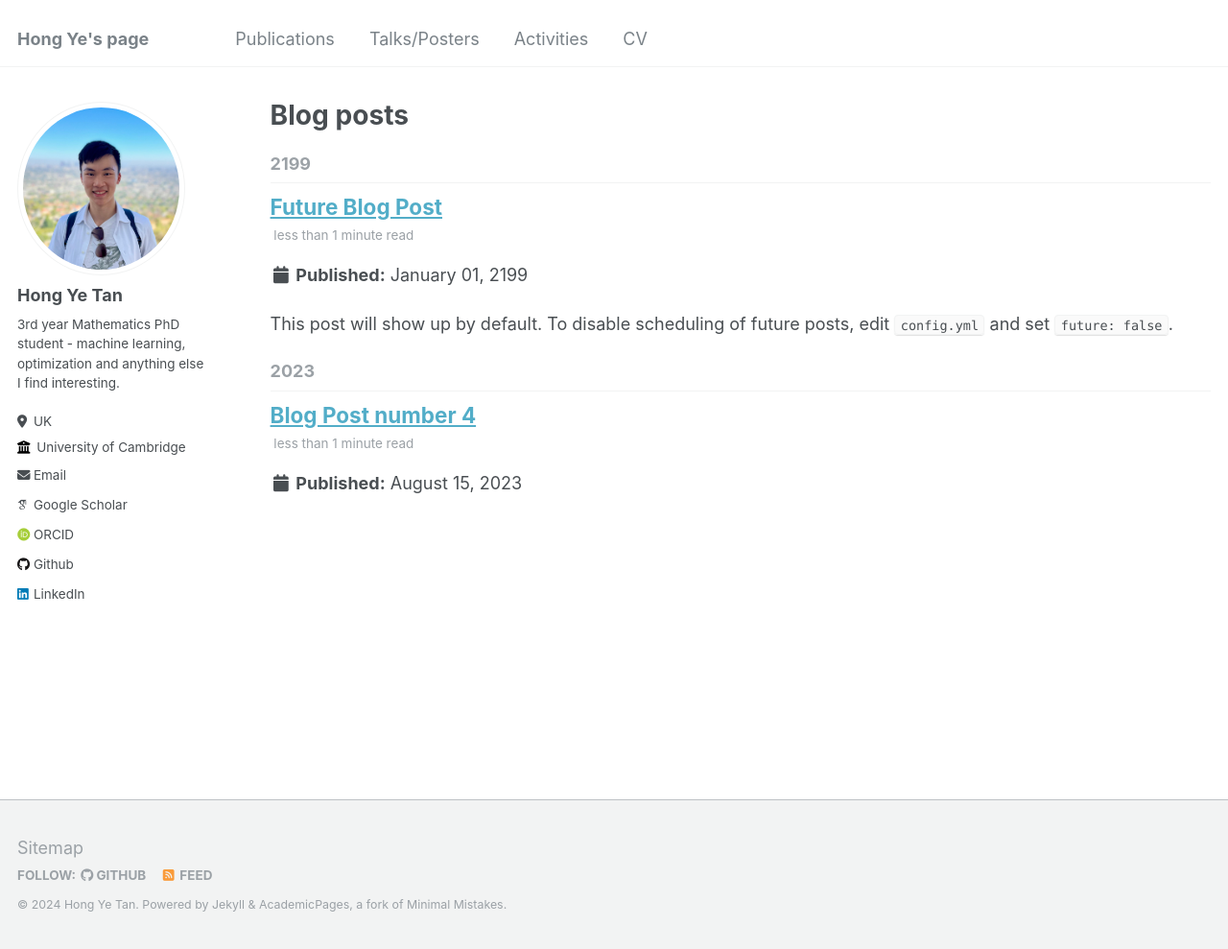
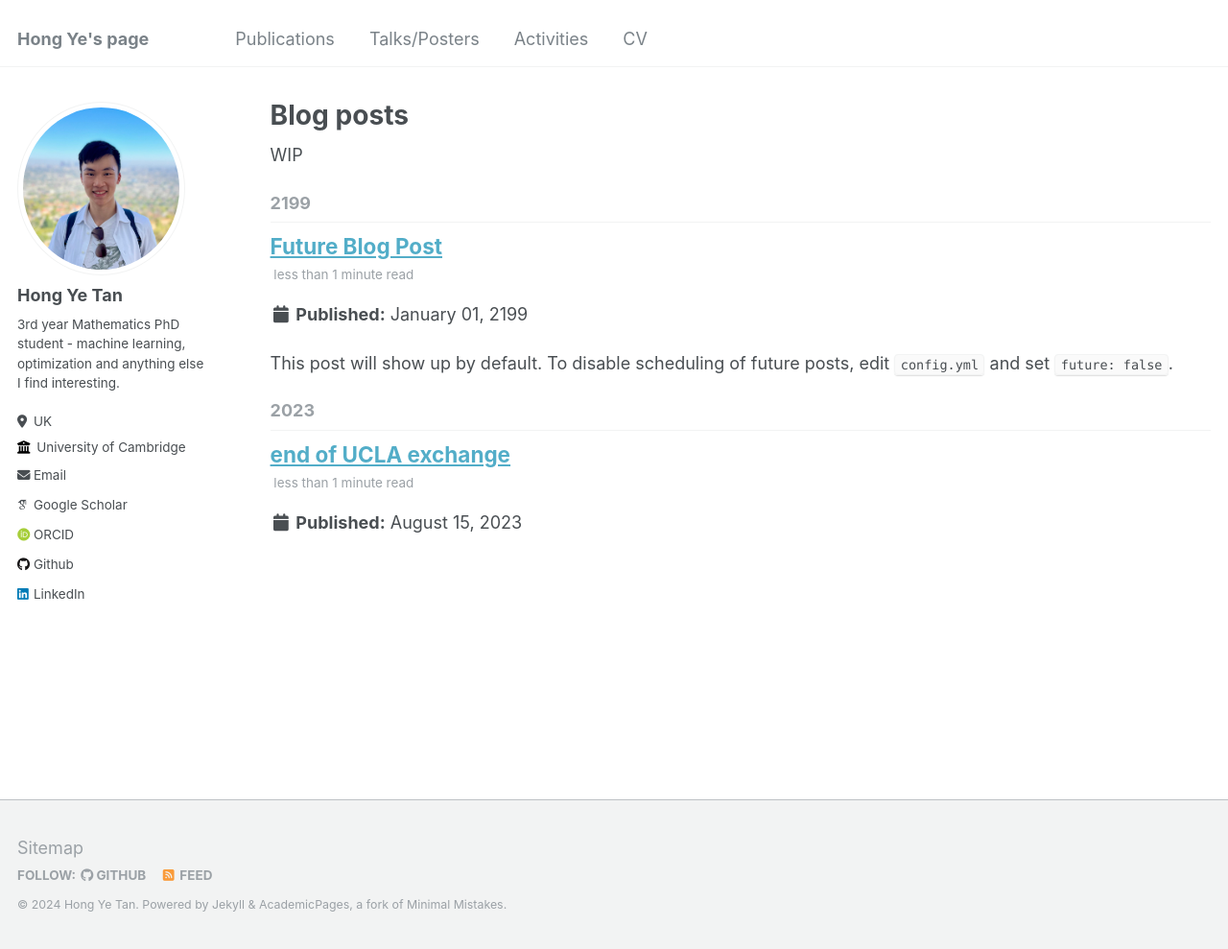
Before and after one commit to samcheng123/Personal-Website, a Jekyll site: the page built from _pages/year-archive.html, in a window 1280 px wide and 989 px high. Shown: the whole window at 96% size. Built offline with Jekyll 4.4.1, drawn with Linux system fonts in a browser that asks for light colours; some web fonts are replaced.

Commit message:
add wip tag

```diff
--- a/_pages/talks.html
+++ b/_pages/talks.html
@@ -10,7 +10,7 @@ author_profile: true
 <p style="text-decoration:underline;"><a href="/talkmap.html">See a map of all the places I've given a talk!</a></p>
 
 {% endif %}
-
+WIP
 {% for post in site.talks reversed %}
   {% include archive-single-talk.html %}
 {% endfor %}
--- a/_pages/year-archive.html
+++ b/_pages/year-archive.html
@@ -6,7 +6,7 @@ author_profile: true
 redirect_from:
   - /wordpress/blog-posts/
 ---
-
+WIP
 {% include base_path %}
 {% capture written_year %}'None'{% endcapture %}
 {% for post in site.posts %}
--- a/_posts/2023-08-15-blog-post-4.md
+++ b/_posts/2023-08-15-blog-post-4.md
@@ -1,5 +1,5 @@
 ---
-title: 'Blog Post number 4'
+title: 'end of UCLA exchange'
 date: 2023-08-15
 permalink: /posts/2013/08/blog-post-4/
 tags:
```
Also changed, not shown: _pages/cv.md (+1 -0 lines), 1 other file.
